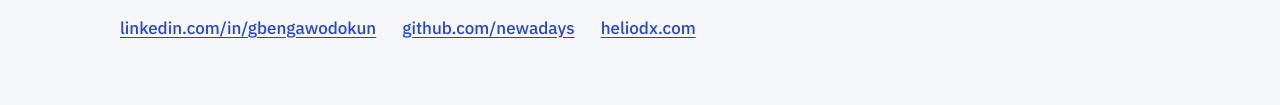
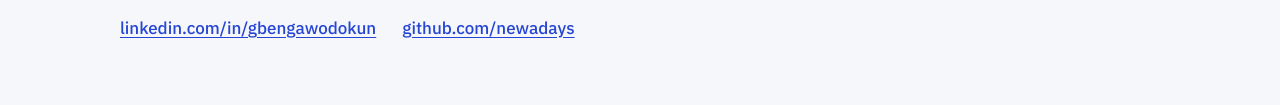
Before and after one commit to newadays/newadays.github.io, a plain HTML site: page index.html in a window 1280 px wide. Shown: the part 6471-6576 px from the top of the page. Drawn offline with nearby package versions, Linux system fonts and the light colour scheme.

Commit message:
Remove heliodx.com from contact links

```diff
--- a/index.html
+++ b/index.html
@@ -473,7 +473,6 @@ footer { padding-block: 26px 40px; border-top: 1px solid var(--line); color: var
       <p class="links">
         <a href="https://www.linkedin.com/in/gbengawodokun/">linkedin.com/in/gbengawodokun</a>
         <a href="https://github.com/newadays">github.com/newadays</a>
-        <a href="https://heliodx.com">heliodx.com</a>
       </p>
     </div>
   </section>
```
